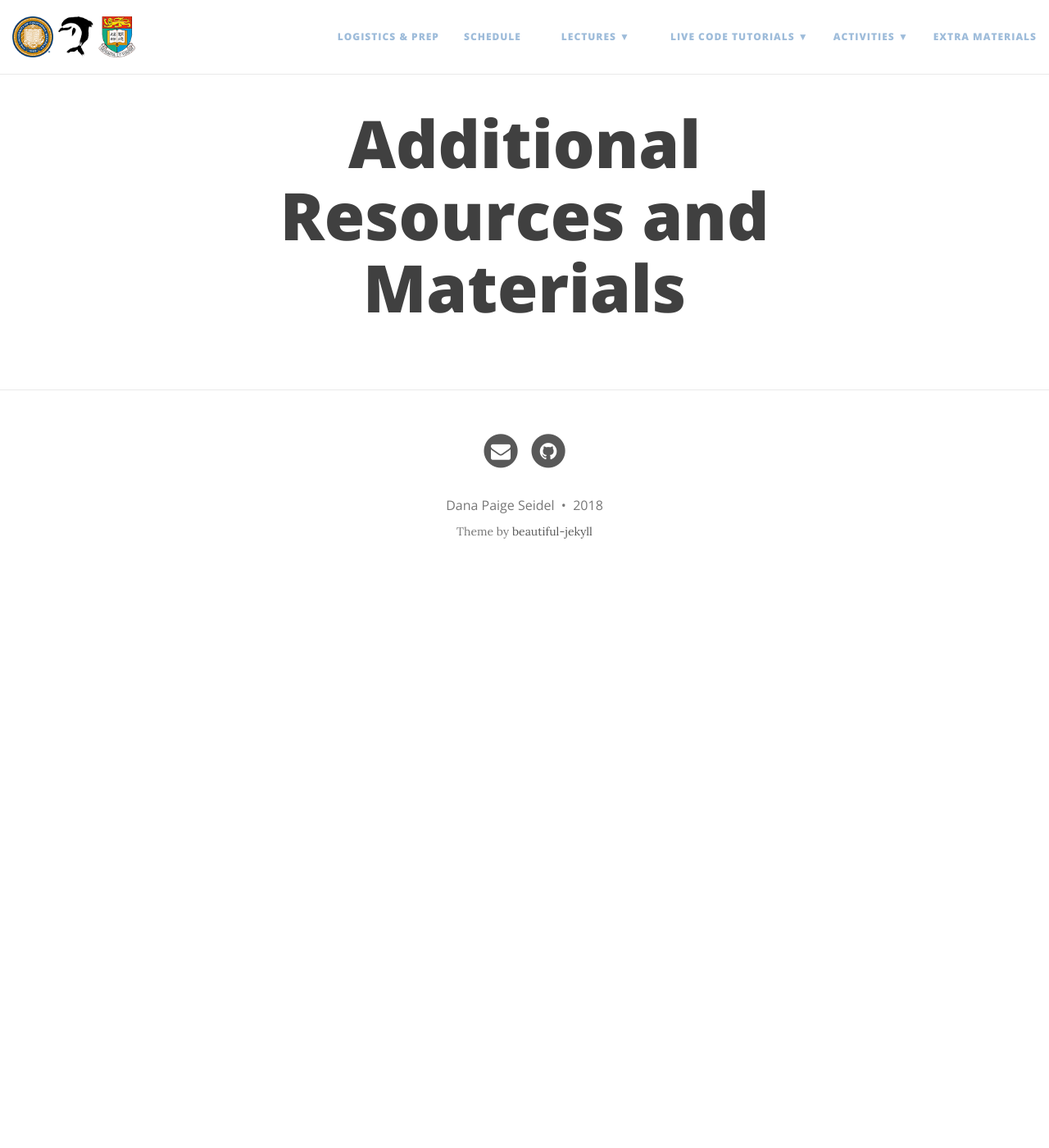
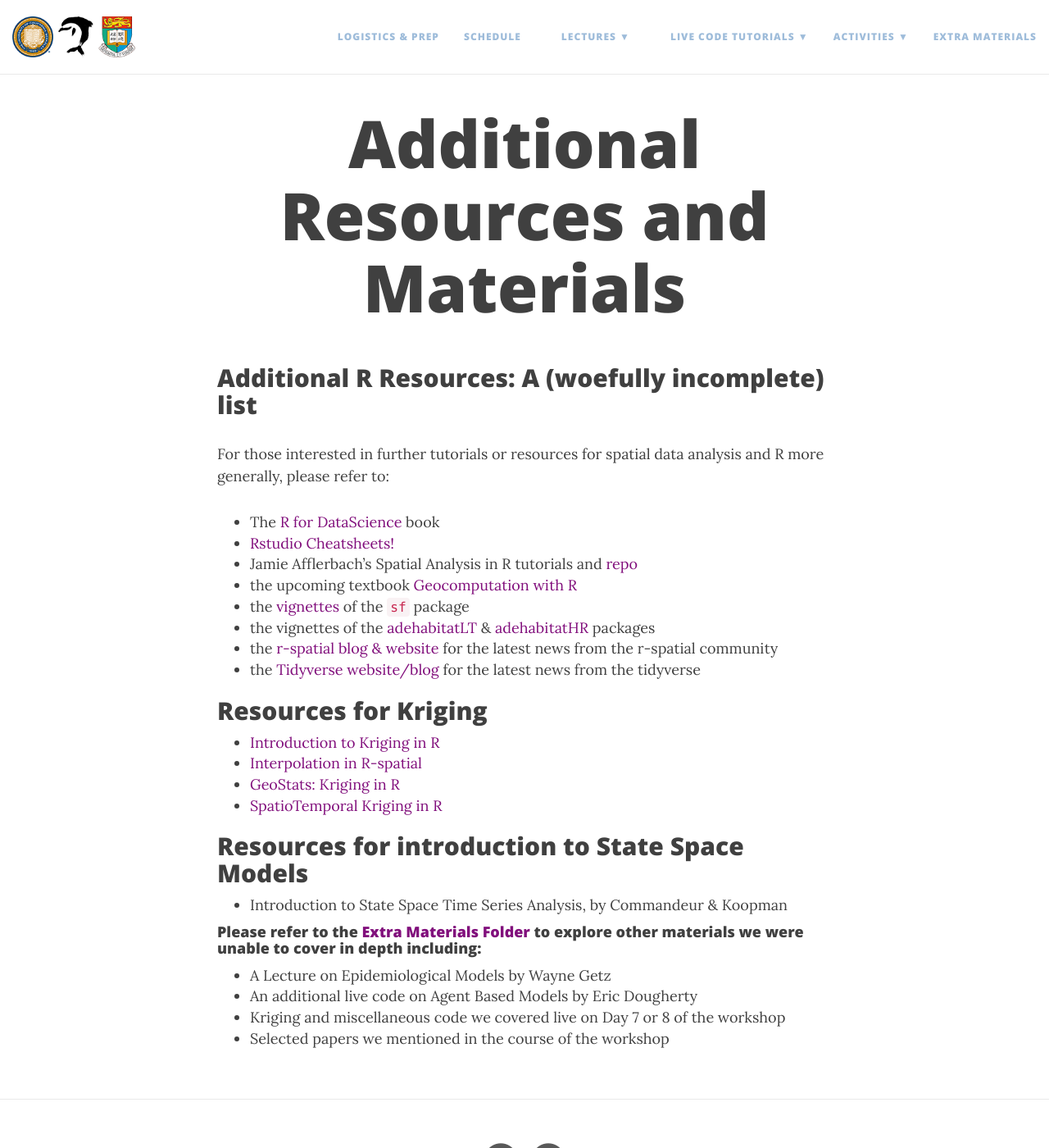
Before and after one commit to dpseidel/MovEco-R-Workshop, a Jekyll site: the page built from extra.md, in a window 1280 px wide and 1400 px high. Shown: the whole window at 82% size. Built offline with Jekyll 4.4.1, drawn with Linux system fonts in a browser that asks for light colours; nearby versions of some CDN libraries.

Commit message:
extra.md edit

```diff
--- a/extra.md
+++ b/extra.md
@@ -3,3 +3,35 @@ layout: page
 title: Additional Resources and Materials
 use-site-title: true
 ---
+
+## Additional R Resources: A (woefully incomplete) list
+
+For those interested in further tutorials or resources for spatial data analysis and R more generally, please refer to:
+- The [R for DataScience](http://r4ds.had.co.nz/) book
+- [Rstudio Cheatsheets!](https://www.rstudio.com/resources/cheatsheets/)
+- Jamie Afflerbach's Spatial Analysis in R tutorials and [repo](https://github.com/jafflerbach/spatial-analysis-R)
+- the upcoming textbook [Geocomputation with R](http://robinlovelace.net/geocompr/)
+- the [vignettes](https://cran.r-project.org/web/packages/sf/) of the `sf` package
+- the vignettes of the [adehabitatLT](https://cran.r-project.org/web/packages/adehabitatLT/) & [adehabitatHR](https://cran.r-project.org/web/packages/sf/) packages
+- the [r-spatial blog & website](http://r-spatial.org/) for the latest news from the r-spatial community
+- the [Tidyverse website/blog](https://www.tidyverse.org/articles/) for the latest news from the tidyverse
+
+
+## Resources for Kriging
+
+- [Introduction to Kriging in R](https://rpubs.com/nabilabd/118172)
+- [Interpolation in R-spatial](http://rspatial.org/analysis/rst/4-interpolation.html)
+- [GeoStats: Kriging in R](http://rstudio-pubs-static.s3.amazonaws.com/80464_9156596afb2e4dcda53e3650a68df82a.html)
+- [SpatioTemporal Kriging in R](https://www.r-bloggers.com/spatio-temporal-kriging-in-r/)
+
+
+## Resources for introduction to State Space Models
+
+- Introduction to State Space Time Series Analysis, by Commandeur & Koopman
+
+#### Please refer to the [Extra Materials Folder](https://github.com/dpseidel/MovEco-R-Workshop/tree/gh-pages/Materials/Extra%20Materials) to explore other materials we were unable to cover in depth including:
+
+- A Lecture on Epidemiological Models by Wayne Getz
+- An additional live code on Agent Based Models by Eric Dougherty
+- Kriging and miscellaneous code we covered live on Day 7 or 8 of the workshop
+- Selected papers we mentioned in the course of the workshop
```
